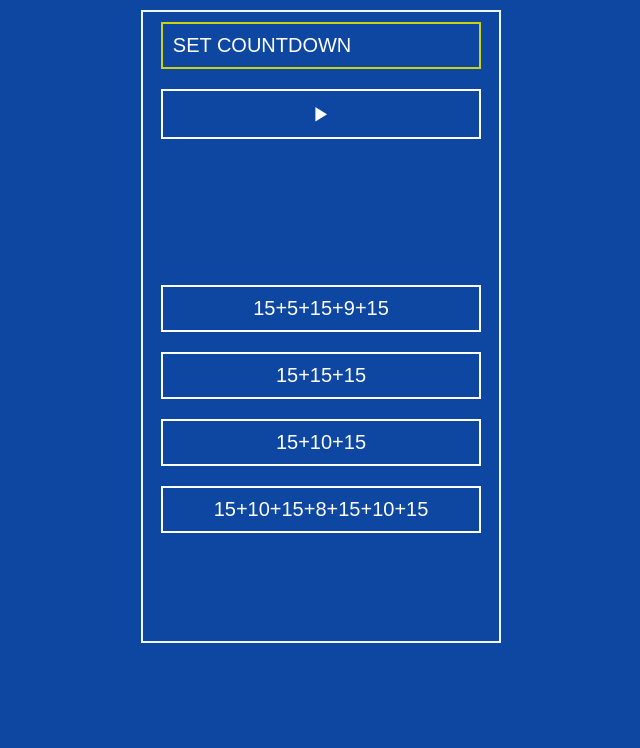
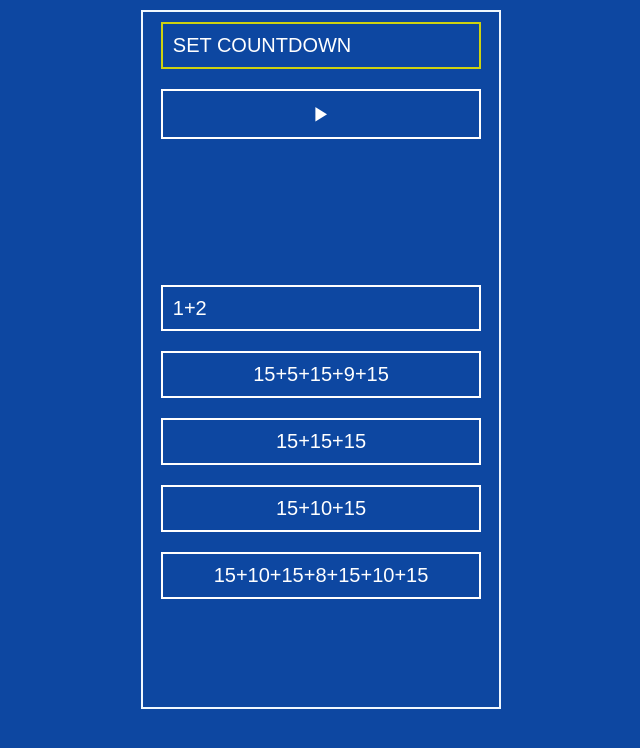
Before and after one commit to alnat2/alnat2.github.io, a website: page dev/index.html in a window 1280 px wide. Shown: the whole page, without its empty margins (319-959 px from the left). Drawn offline with Linux system fonts and the light colour scheme; files whose address does not match are found by name.

Commit message:
add basic styles for select

```diff
--- a/dev/css/style.css
+++ b/dev/css/style.css
@@ -53,7 +53,9 @@ body {
 }
 
 .timer input,
-.timer button {
+.timer button,
+.timer select {
+    appearance: none;
     color: inherit;
     background-color: var(--backgroundColor);
     border: 2px solid;
@@ -70,7 +72,8 @@ body {
 }
 
 .timer input:focus,
-.timer button:focus {
+.timer button:focus,
+.timer select:focus {
     border: 2px solid #cdd210;
     outline: 0;
 }
@@ -91,3 +94,11 @@ body {
     display:inline-block;
     width: 43%;
 }
+/* select {
+    background: transparent;
+   border: 2px solid;
+   font-size: 2rem;
+   color: inherit;
+   padding: 10px;
+   width: 90%;
+} */
--- a/dev/index.html
+++ b/dev/index.html
@@ -34,11 +34,15 @@
         <div id="displayArea" class="displayArea">
             <span class="displayTimeLeft"></span><br/>
             <span class="displayTimeTotal"></span>
+            <select name="" id="select">
+                <option value="">1+2</option>
+                <option value="">5+5+5</option>
+                <option value="">3+2+1</option>
+            </select>
         </div>
         <ul class="nextTimersArea" id="nextTimers"></ul>
         <audio id="complete" src="shake.ogg"></audio>
     </div>
-
     <script type="module" src="js/timer.js"></script>
     <script nomodule src="js/timeres5.js"></script>
 </body>
```
Also changed, not shown: css/style.css (+1 -1 lines), index.html (+1 -1 lines).
